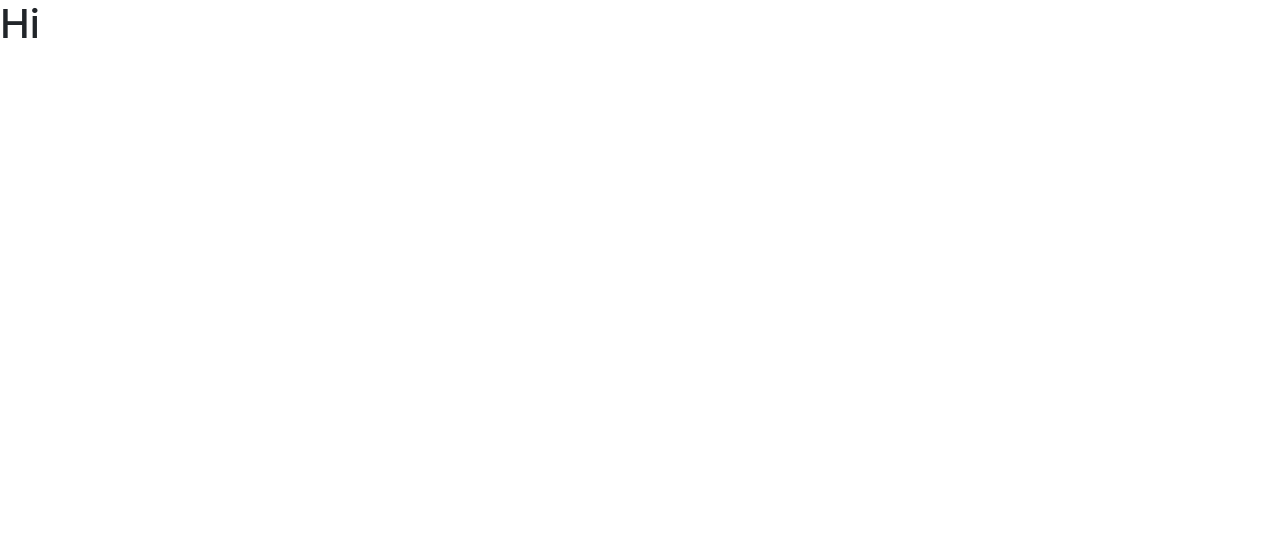
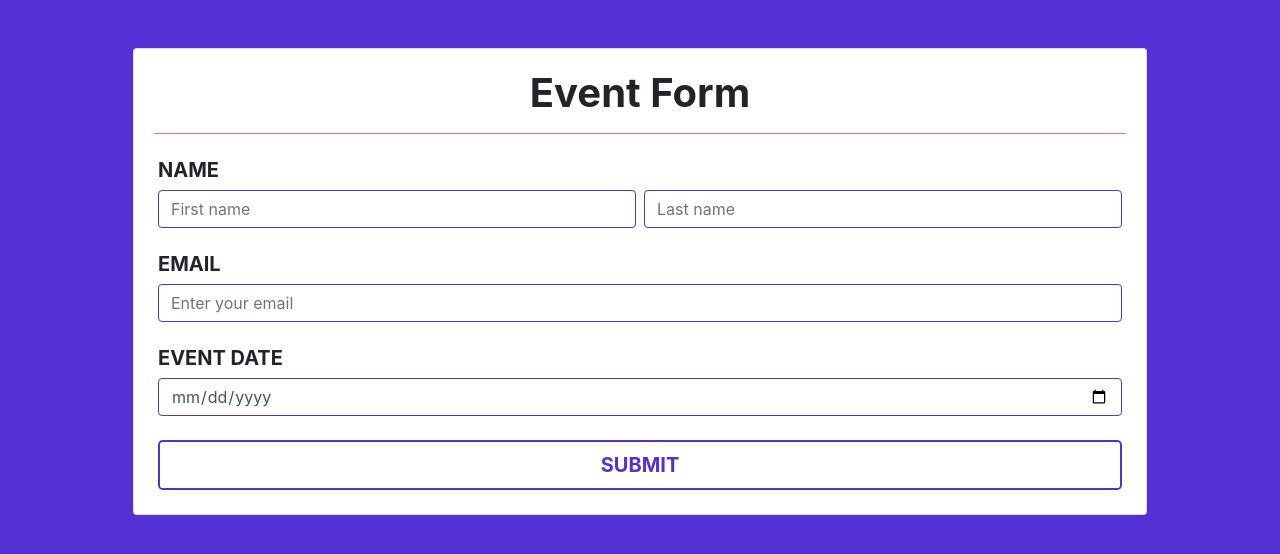
Before and after one commit to ScubaTim/Event-Form, a React (Create React App) app in the folder event-form/: page / in a window 1280 px wide. Shown: the top 554 px of the page. Built offline with nearby package versions, Linux system fonts and the light colour scheme.

Commit message:
reactstrap form and styling with color overrides added

```diff
--- a/event-form/package.json
+++ b/event-form/package.json
@@ -8,6 +8,7 @@
     "@testing-library/user-event": "^7.1.2",
     "axios": "^0.20.0",
     "bootstrap": "^4.5.2",
+    "node-sass": "^4.14.1",
     "react": "^16.13.1",
     "react-dom": "^16.13.1",
     "react-scripts": "3.4.3",
--- a/event-form/src/App.js
+++ b/event-form/src/App.js
@@ -1,10 +1,25 @@
 import React from 'react';
+import EventForm from './components/EventForm';
+
+import { Container, Row, Col, Card, CardTitle, CardBody } from 'reactstrap';
 
 function App() {
   return (
-    <div className="App">
-      <header><h1>Hi</h1></header>
-    </div>
+    <Container className="App">
+      <Row>
+        <Col className="m-5">
+          <Card className="CARD">
+            <CardBody>
+              <CardTitle className="text-center mb-4">
+                <h1 className="font-weight-bold">Event Form</h1>
+                <hr />
+              </CardTitle>
+              <EventForm />
+            </CardBody>
+          </Card>
+        </Col>
+      </Row>
+    </Container>
   );
 }
 
--- /dev/null
+++ b/event-form/src/components/EventForm.js
@@ -0,0 +1,33 @@
+import React from 'react';
+import { Button, Form, FormGroup, Label, Input } from 'reactstrap';
+
+const EventForm = () => {
+    //first name, last name, email, event date
+    return (
+        <Form className="px-1">
+            <FormGroup>
+                <Label for="name"><h5 className="font-weight-bold text-uppercase my-0">Name</h5></Label>
+                <div className="d-flex">
+                    <Input className="mr-2" type="text" name="firstName" id="firstName" placeholder="First name" />
+                    <Input type="text" name="lastName" id="lastName" placeholder="Last name" />
+                </div>
+            </FormGroup>
+            <FormGroup className="my-4">
+                <Label for="email"><h5 className="font-weight-bold text-uppercase my-0">Email</h5></Label>
+                <Input type="email" name="email" id="email" placeholder="Enter your email" />
+            </FormGroup>
+            <FormGroup>
+                <Label for="eventDate"><h5 className="font-weight-bold text-uppercase my-0">Event Date</h5></Label>
+                <Input
+                    type="date"
+                    name="date"
+                    id="eventDate"
+                    placeholder="Event Date"
+                />
+            </FormGroup>
+            <Button size="lg" outline block className="BUTTON font-weight-bold text-uppercase mt-4 mb-1">Submit</Button>
+        </Form>
+    );
+}
+
+export default EventForm;
--- a/event-form/src/index.css
+++ /dev/null
@@ -1,13 +0,0 @@
-body {
-  margin: 0;
-  font-family: -apple-system, BlinkMacSystemFont, 'Segoe UI', 'Roboto', 'Oxygen',
-    'Ubuntu', 'Cantarell', 'Fira Sans', 'Droid Sans', 'Helvetica Neue',
-    sans-serif;
-  -webkit-font-smoothing: antialiased;
-  -moz-osx-font-smoothing: grayscale;
-}
-
-code {
-  font-family: source-code-pro, Menlo, Monaco, Consolas, 'Courier New',
-    monospace;
-}
--- a/event-form/src/index.js
+++ b/event-form/src/index.js
@@ -1,11 +1,11 @@
 import React from 'react';
 import ReactDOM from 'react-dom';
-import './index.css';
+import './index.scss';
 import 'bootstrap/dist/css/bootstrap.min.css';
 import App from './App';
 
 
 ReactDOM.render(
-    <App />,
+  <App />,
   document.getElementById('root')
 );
--- /dev/null
+++ b/event-form/src/index.scss
@@ -0,0 +1,36 @@
+$purple: #5331d5;
+$pink: #f777d6;
+$blue: #56d7ff;
+$black: #000;
+
+body {
+  margin: 0;
+  font-family: -apple-system, BlinkMacSystemFont, 'Segoe UI', 'Roboto', 'Oxygen',
+    'Ubuntu', 'Cantarell', 'Fira Sans', 'Droid Sans', 'Helvetica Neue',
+    sans-serif;
+  -webkit-font-smoothing: antialiased;
+  -moz-osx-font-smoothing: grayscale;
+}
+
+#root {
+  width: 100vw;
+  height: 100vh;
+  background-color: $purple
+}
+
+hr {
+  background-color: $pink !important;
+}
+
+input {
+  border: 1px solid $purple !important;
+}
+
+.BUTTON {
+  color: $purple !important;
+  border: 2px solid $purple !important;
+}
+.BUTTON:hover, .BUTTON:active {
+  background-color: $purple !important;
+  color: white !important;
+}
```
Also changed, not shown: 1 other file (tests, documents, lock files or other folders).
